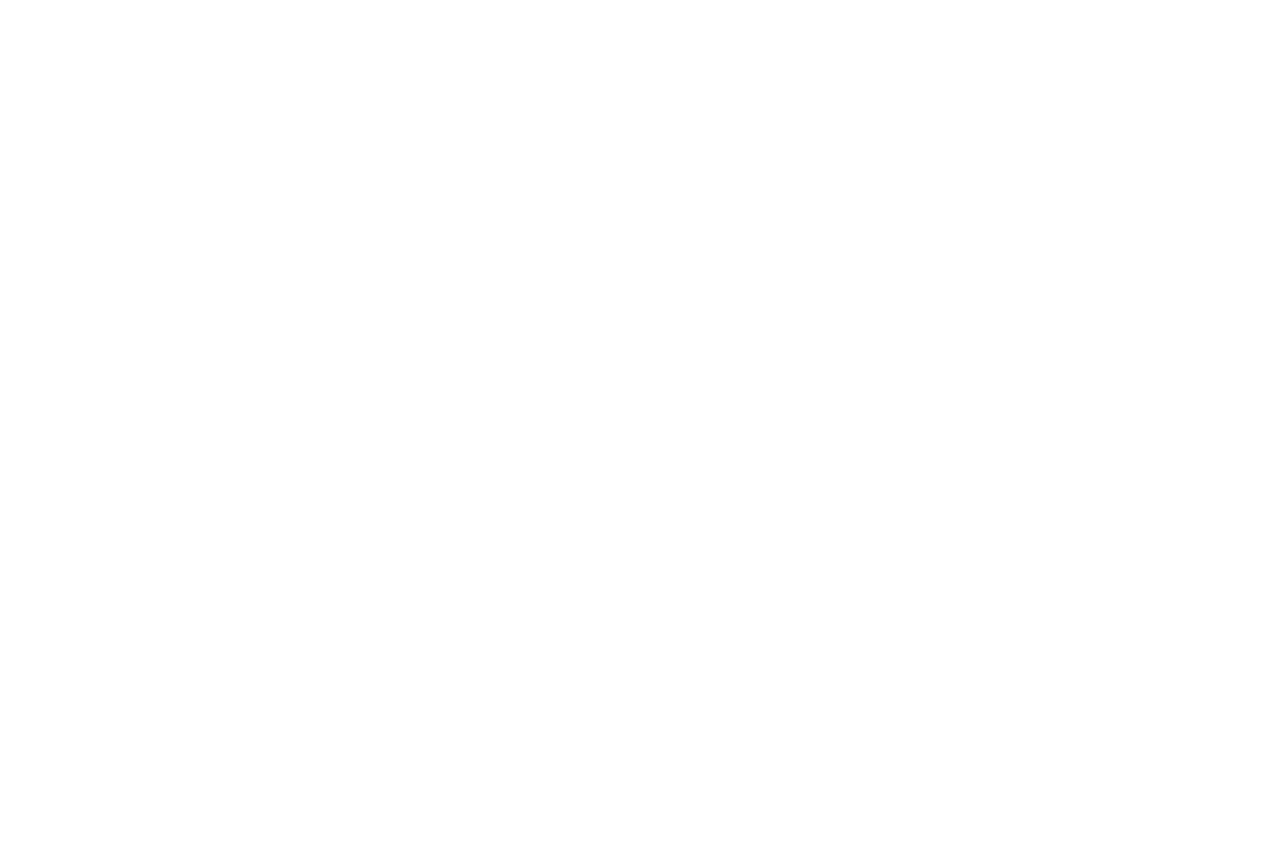
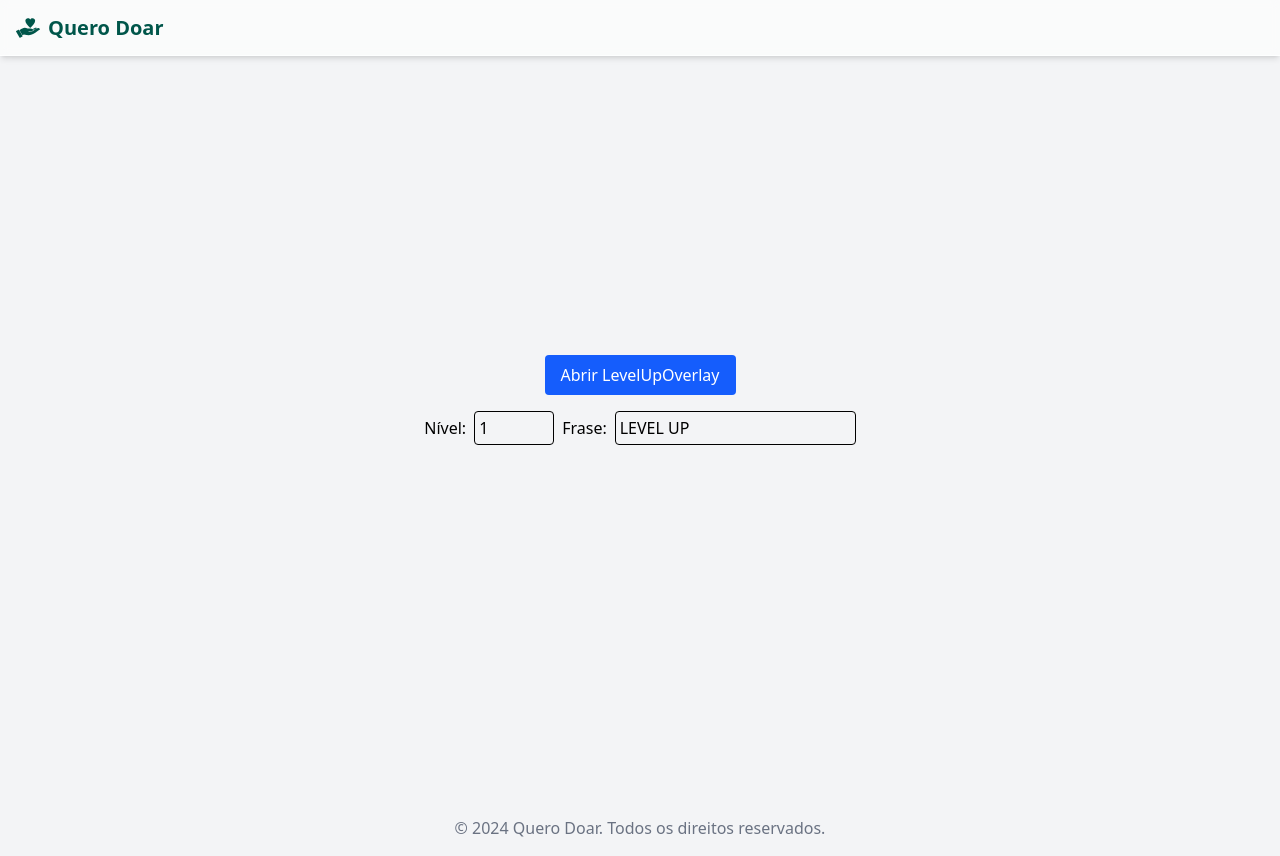
Before and after one commit to Eduardo-Ohlweiler/quero_doar_frontend, a React (Vite) app: page /test/levelupoverlaytest in a window 1280 px wide. Before the commit this address had no page. Before the commit the page ends 800 px from the top, so only its background shows below. Built offline with nearby package versions, Linux system fonts and the light colour scheme.

Commit message:
feat: Adiciona componente LevelUpOverlay

```diff
--- a/src/App.jsx
+++ b/src/App.jsx
@@ -11,7 +11,8 @@ import UserDonation from "./pages/UserDonation";
 import User from "./pages/User";
 import MinimalMainLayout from "./components/MinimalMainLayout/MinimalMainLayout";
 import MainLayout from "./components/MainLayout/MainLayout";
-import OverlayTest from "./pages/OverlayTest";
+import OverlayTest from "./pages/test/OverlayTest";
+import LevelUpOverlayTest from "./pages/test/LevelUpOverlayTest";
 
 
 function App() {
@@ -26,7 +27,8 @@ function App() {
 
 
             {/* TESTES */}
-            <Route path="/overlaytest" element={<OverlayTest />} />
+            <Route path="/test/overlaytest" element={<OverlayTest />} />
+            <Route path="/test/levelupoverlaytest" element={<LevelUpOverlayTest />} />
 
           </Route>
           {/* Layout completo do header e do footer */}
--- /dev/null
+++ b/src/components/LevelUpOverlay/LevelUpOverlay.jsx
@@ -0,0 +1,46 @@
+import Overlay from "../Overlay/Overlay";
+import LevelAchievement from "../LevelAchievement/LevelAchievement";
+import { useState, useEffect } from "react";
+
+export default function LevelUpOverlay({
+    isActive = false,
+    level = 1,
+    phrase = "LEVEL UP",
+    onClose,
+    onDisableLeveling
+}) {
+    const [animed, setAnimed] = useState(true);
+
+    useEffect(() => {
+        setAnimed(isActive);
+    }, [isActive]);
+
+    const handleClose = () => {
+        if (onClose) onClose();
+        if (onDisableLeveling) onDisableLeveling();
+    };
+
+    // if (!isActive) return null;
+
+    return (
+        <Overlay
+            isActive={isActive}
+            animated={true}
+            closeOnBackgroundClick={false}
+        >
+            <div className="h-[80vh] w-[80vw] flex flex-col items-center justify-center space-y-4 p-4">
+                <button
+                    onClick={handleClose}
+                    className="absolute right-0 top-0"
+                >
+                    Fechar
+                </button>
+                <LevelAchievement
+                    level={level}
+                    phrase={phrase}
+                    show={isActive}
+                />
+            </div>
+        </Overlay>
+    );
+}
--- /dev/null
+++ b/src/pages/test/LevelUpOverlayTest.jsx
@@ -0,0 +1,55 @@
+import LevelUpOverlay from "../../components/LevelUpOverlay/LevelUpOverlay";
+
+
+import { useState } from "react";
+
+export default function LevelUpOverlayTest() {
+    const [isOverlayActive, setIsOverlayActive] = useState(false);
+    const [level, setLevel] = useState(1);
+    const [phrase, setPhrase] = useState("LEVEL UP");
+
+    const handleClose = () => {
+        setIsOverlayActive(false);
+    }
+
+    return (
+        <>
+            <LevelUpOverlay
+                isActive={isOverlayActive}
+                level={level}
+                phrase={phrase}
+                onClose={handleClose}
+            ></LevelUpOverlay>
+            <div className="flex flex-col items-center justify-center min-h-screen bg-gray-100 p-4 space-y-4">
+                <button
+                    onClick={() => setIsOverlayActive(true)}
+                    className="px-4 py-2 bg-blue-600 text-white rounded hover:bg-blue-700 transition"
+                >
+                    Abrir LevelUpOverlay
+                </button>
+                <div className="flex space-x-2">
+                    <label>
+                        Nível:
+                        <input
+                            type="number"
+                            value={level}
+                            onChange={(e) => setLevel(parseInt(e.target.value))}
+                            className="ml-2 p-1 border rounded w-20"
+                            min="1"
+                            max="100"
+                        />
+                    </label>
+                    <label>
+                        Frase:
+                        <input
+                            type="text"
+                            value={phrase}
+                            onChange={(e) => setPhrase(e.target.value)}
+                            className="ml-2 p-1 border rounded"
+                        />
+                    </label>
+                </div>
+            </div>
+        </>
+    )
+}
```
Also changed, not shown: src/pages/test/OverlayTest.jsx (renamed from src/pages/OverlayTest.jsx, +1 -1 lines), 1 other file (tests, documents, lock files or other folders).
